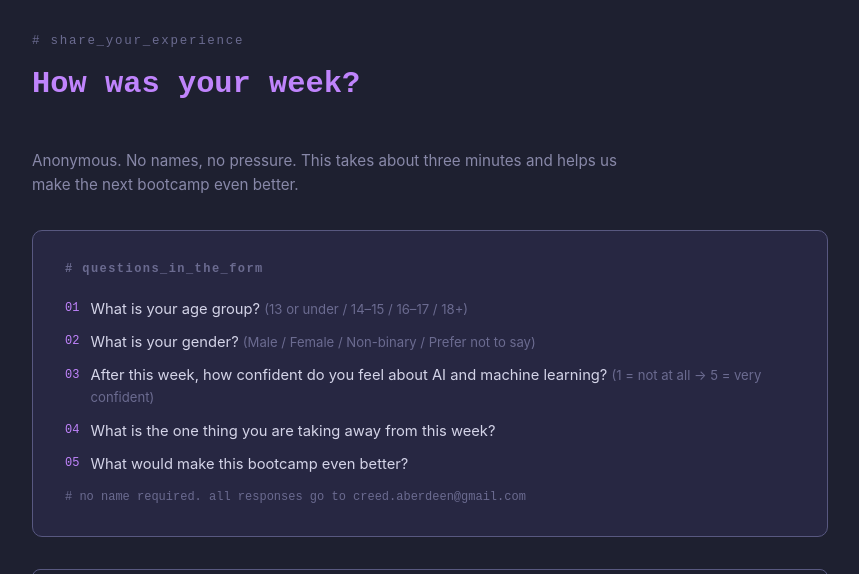
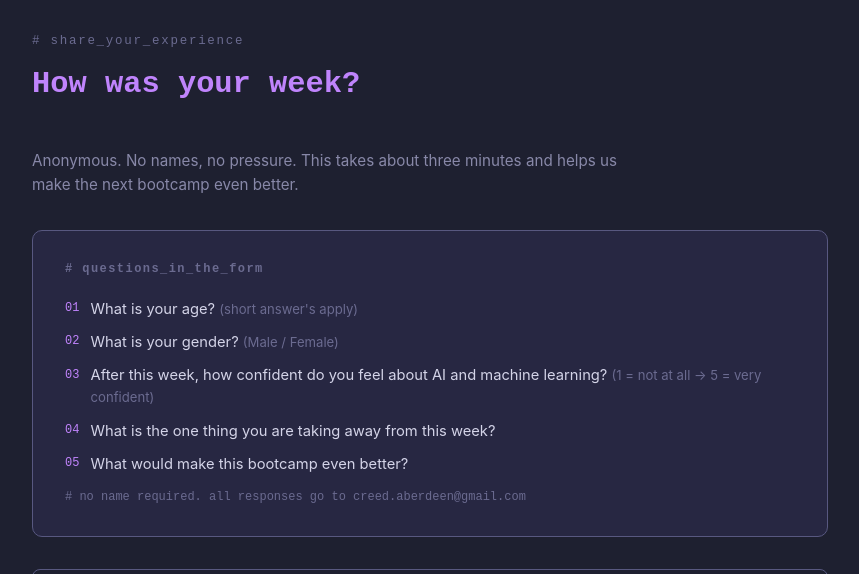
Before and after one commit to creedaberdeen/creed-ml-bootcamp, a plain HTML site: page index.html in a window 1280 px wide. Shown: the part 5947-6521 px from the top of the page, without its empty margins (210-1069 px from the left). Drawn offline with Linux system fonts and the light colour scheme; grey boxes are pictures that could not be loaded.

Commit message:
Update index.html

```diff
--- a/index.html
+++ b/index.html
@@ -966,8 +966,8 @@
   <div class="feedback-questions">
     <h4># questions_in_the_form</h4>
     <ol class="fq-list">
-      <li>What is your age group? <span style="color:var(--comment); font-size:0.82rem;">(13 or under / 14–15 / 16–17 / 18+)</span></li>
-      <li>What is your gender? <span style="color:var(--comment); font-size:0.82rem;">(Male / Female / Non-binary / Prefer not to say)</span></li>
+      <li>What is your age? <span style="color:var(--comment); font-size:0.82rem;">(short answer's apply)</span></li>
+      <li>What is your gender? <span style="color:var(--comment); font-size:0.82rem;">(Male / Female)</span></li>
       <li>After this week, how confident do you feel about AI and machine learning? <span style="color:var(--comment); font-size:0.82rem;">(1 = not at all → 5 = very confident)</span></li>
       <li>What is the one thing you are taking away from this week?</li>
       <li>What would make this bootcamp even better?</li>
```
